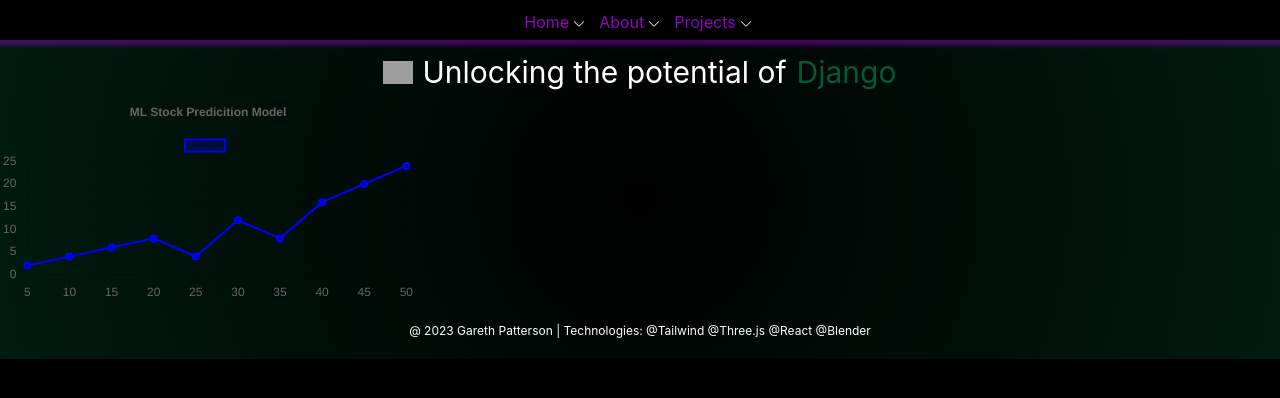
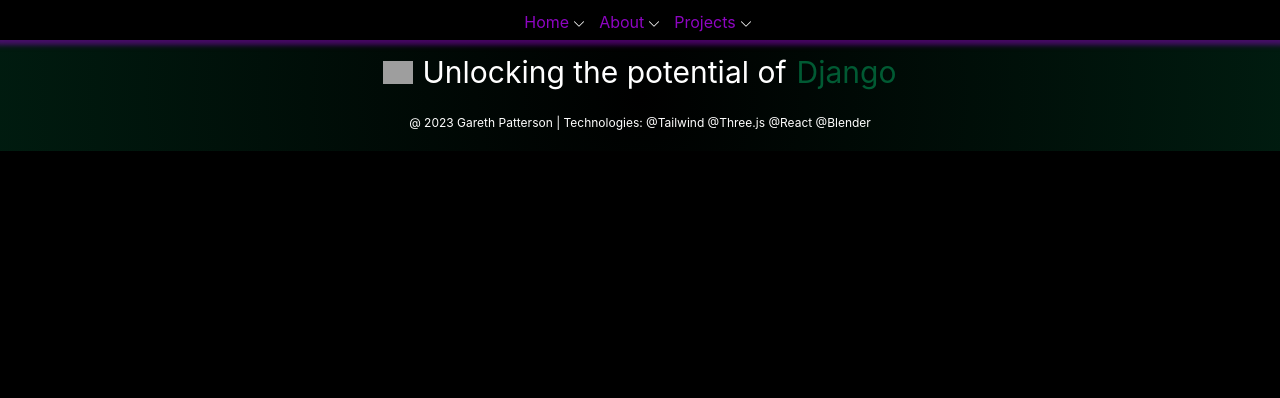
Before and after one commit to patteg21/websiteV3, a React (Create React App) app in the folder websitev3/: page /about in a window 1280 px wide. Shown: the top 398 px of the page. Built offline with nearby package versions, Linux system fonts and the light colour scheme; grey boxes are pictures that could not be loaded.

Commit message:
readjusted some things

```diff
--- a/websitev3/src/About/About.js
+++ b/websitev3/src/About/About.js
@@ -14,42 +14,6 @@
 
 export default function About(){
 
-    const inputData = [2,4,6,8,4,12,8,16,20,24]
-
-    const xValues = [5,10,15,20,25,30,35,40,45,50];
-    const yValues = [2,4,6,8,10,12,14,16,18,20];
-    const data = {
-      labels: xValues,
-      datasets: [
-        {
-            label: "",
-            backgroundColor: "rgba(0, 0, 255, 0.2)",
-            borderColor: "rgba(0, 0, 255, 1)",
-            borderWidth: 2,
-            data: inputData,
-        },
-      ],
-    };
-
-    const options = {
-        scales: {
-          yAxes: [
-            {
-              ticks: {
-                beginAtZero: true,
-              },
-            },
-          ],
-        },
-        plugins: {
-          title: {
-            display: true,
-            text: "ML Stock Predicition Model", // Set your desired chart name here
-            fontSize: 16,
-          },
-        },
-      };
-
     const fadeInOut = useSpring({
         opacity: 1 ,
         display: 'block',
@@ -61,9 +25,6 @@
         <animated.div style={fadeInOut} className="About">
            <TitleArea/>
            <div className="grid grid-cols-3 gap-4">
-              <div className="Data-Graph">
-                <Line data={data} options={options} />
-              </div>
            </div>
             <Footer />
         </animated.div>
--- a/websitev3/src/App.css
+++ b/websitev3/src/App.css
@@ -3,7 +3,8 @@
 @import 'tailwindcss/utilities';
 
 
-.App{}
+.App{
+}
 
 .ALL-PAGES{
     padding-top: 40px;
--- /dev/null
+++ b/websitev3/src/Projects/DataRole.js
@@ -0,0 +1,10 @@
+import React from "react";
+
+export default function DataRole(){
+
+    return(
+        <div>
+            Data
+        </div>
+    )
+}
--- /dev/null
+++ b/websitev3/src/Projects/PeopleRole.js
@@ -0,0 +1,10 @@
+import React from "react";
+
+export default function PeopleRole(){
+
+    return(
+        <div>
+            People
+        </div>
+    )
+}
--- a/websitev3/src/Projects/RoleContainer.js
+++ b/websitev3/src/Projects/RoleContainer.js
@@ -1,15 +1,19 @@
-import React from "react";
+import React, { useEffect, useState } from "react";
 import SpecificRole from "./SpecificRole";
 
 import SoftwareDev from "./SoftwareDev";
+import PeopleRole from "./PeopleRole";
+import DataRole from "./DataRole";
 
 export default function RoleContainer(){
+
+
 
     return(
     <div className="Role-Selection grid grid-cols-3 text-center">
         <SpecificRole classObject="Data-Role"
         title="Data"
-
+        component={<DataRole />}
         />
         <SpecificRole classObject="Developer-Role"
         title="Software"
@@ -18,7 +22,7 @@
         />
         <SpecificRole classObject="BDR-Role"
         title="People"
-
+        component={<PeopleRole />}
         />
     </div>
     )
--- a/websitev3/src/Projects/SpecificRole.js
+++ b/websitev3/src/Projects/SpecificRole.js
@@ -14,8 +14,6 @@
         setHideText(null)
     }
 
-
-
     return(
         <div className={`${classObject}`}
             onMouseOver={handleMouseOver}
--- a/websitev3/src/Projects/projects.css
+++ b/websitev3/src/Projects/projects.css
@@ -163,12 +163,18 @@
 }
 
 .Background-Blur{
-    filter: blur(10px);
+    filter: blur(100px);
     text-align: center;
-    width: 14.3%;
-
+    /* width: 14.3%; */
+    width: 33.3%;
+    overflow: hidden;
 }
 
 .Hide-Text{
     color: transparent;
 }
+
+.Data-Role:hover ~ .BDR-Role,
+.Data-Role:hover ~ .Developer-Role {
+    width: 14.3%;
+}
--- a/websitev3/src/index.css
+++ b/websitev3/src/index.css
@@ -14,6 +14,7 @@
   -moz-osx-font-smoothing: grayscale;
 }
 
+
 code {
   font-family: source-code-pro, Menlo, Monaco, Consolas, 'Courier New',
     monospace;
```
